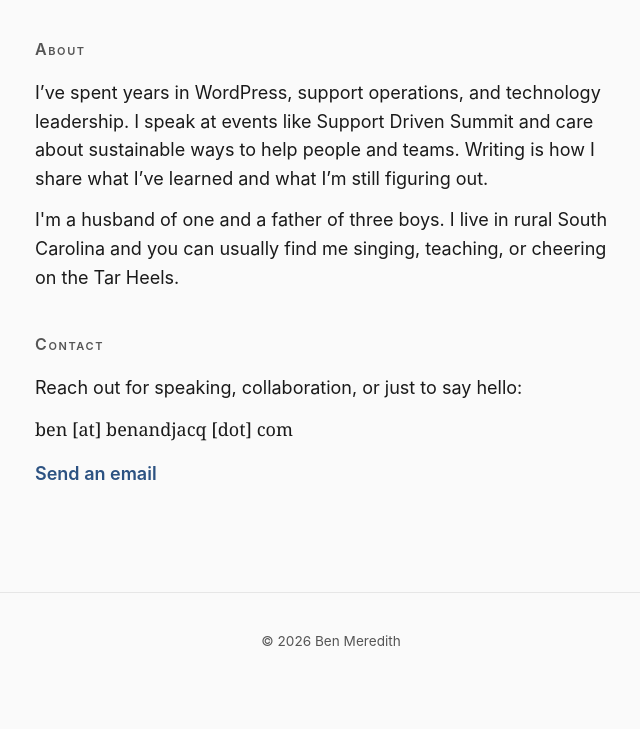
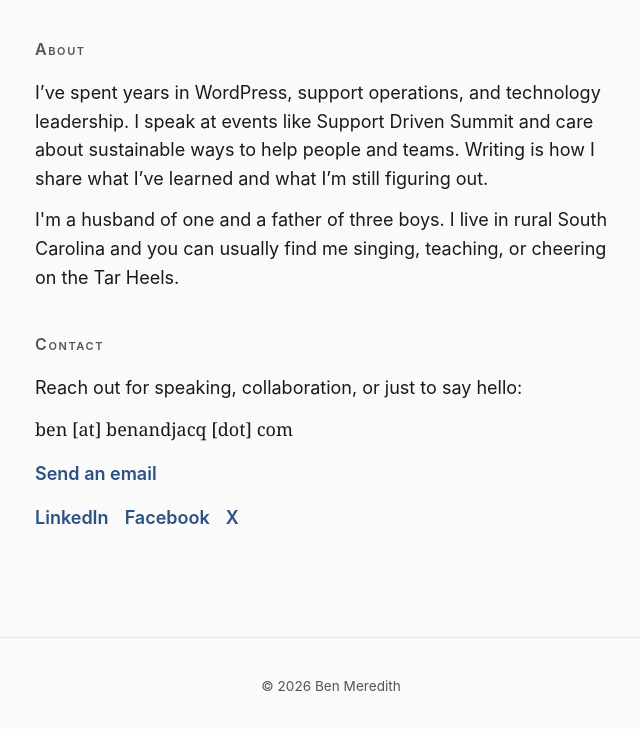
Before and after one commit to Benunc/authorwebsite, a plain HTML site: page index.html in a window 1280 px wide. Shown: the part 731-1460 px from the top of the page, without its empty margins (309-949 px from the left). Before the commit the page ends 1421 px from the top, so only its background shows below. Drawn offline with Linux system fonts and the light colour scheme.

Commit message:
add social links

```diff
--- a/index.html
+++ b/index.html
@@ -30,7 +30,12 @@
         "url": "https://authorbenmeredith.com/",
         "image": "https://authorbenmeredith.com/BenHeadshot2.jpg",
         "description": "Author of Sustainable Support and other books on support, work, and life.",
-        "jobTitle": "Author"
+        "jobTitle": "Author",
+        "sameAs": [
+          "https://www.linkedin.com/in/benunc/",
+          "https://www.facebook.com/BenofBenandJacq",
+          "https://x.com/benunc"
+        ]
       },
       {
         "@type": "Book",
@@ -80,6 +85,11 @@
       <p>Reach out for speaking, collaboration, or just to say hello:</p>
       <p class="email-display" aria-label="Email address">ben <span aria-hidden="true">[at]</span> benandjacq <span aria-hidden="true">[dot]</span> com</p>
       <a href="#" class="contact-link" id="contact-link" data-u="ben" data-d="benandjacq.com" aria-label="Send email to Ben Meredith">Send an email</a>
+      <nav class="contact-links" aria-label="Social profiles">
+        <a href="https://www.linkedin.com/in/benunc/" rel="noopener noreferrer" target="_blank">LinkedIn</a>
+        <a href="https://www.facebook.com/BenofBenandJacq" rel="noopener noreferrer" target="_blank">Facebook</a>
+        <a href="https://x.com/benunc" rel="noopener noreferrer" target="_blank">X</a>
+      </nav>
     </section>
   </main>
 
--- a/style.css
+++ b/style.css
@@ -194,6 +194,26 @@ section h2 {
   text-decoration: underline;
 }
 
+.contact-links {
+  margin-top: 1rem;
+  display: flex;
+  flex-wrap: wrap;
+  gap: 1rem;
+}
+.contact-links a {
+  color: var(--accent);
+  font-weight: 600;
+  text-decoration: none;
+}
+.contact-links a:hover {
+  text-decoration: underline;
+}
+.contact-links a:focus-visible {
+  outline: 2px solid var(--accent);
+  outline-offset: 2px;
+  border-radius: 2px;
+}
+
 .site-footer {
   text-align: center;
   padding: 1.5rem 1rem;
```
